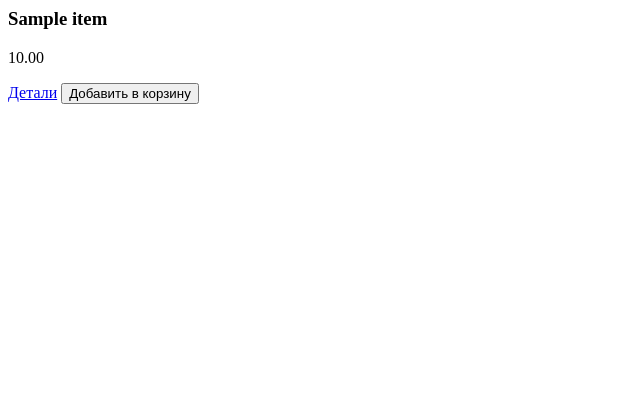
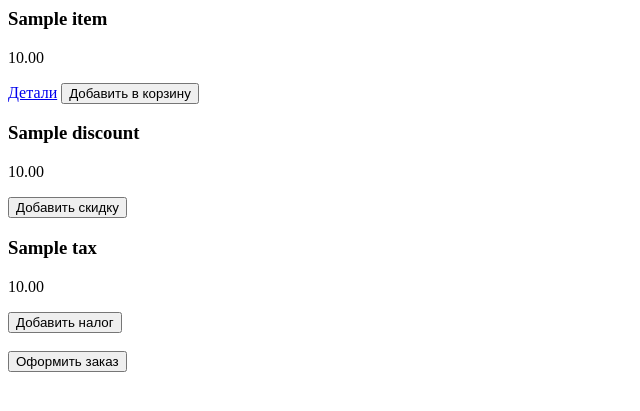
Before and after one commit to Artem123456789/simple_solutions, a Django app: page / in a window 1280 px wide. Shown: the top 411 px of the page, without its empty margins (0-640 px from the left). Run offline with Django 5.2, Linux system fonts and the light colour scheme; tables that the repository leaves empty hold one stand-in row (values such as "Sample post").

Commit message:
feat(cart): functions for intent added

```diff
--- /dev/null
+++ b/shop/handlers/discount_handler.py
@@ -0,0 +1,8 @@
+from typing import Iterable
+
+from shop.models import Discount
+
+
+class DiscountHandler:
+    def get_all_items(self) -> Iterable[Discount]:
+        return Discount.objects.all()
--- /dev/null
+++ b/shop/handlers/taxes_handler.py
@@ -0,0 +1,8 @@
+from typing import Iterable
+
+from shop.models import Tax
+
+
+class TaxesHandler:
+    def get_all_items(self) -> Iterable[Tax]:
+        return Tax.objects.all()
--- a/shop/models.py
+++ b/shop/models.py
@@ -18,7 +18,7 @@ class Item(models.Model):
 
 class Discount(models.Model):
     name = models.CharField(max_length=100)
-    stripe_id = models.CharField()
+    amount = models.DecimalField(max_digits=20, decimal_places=2, blank=True, null=True)
 
     class Meta:
         verbose_name = _('Скидка')
@@ -30,7 +30,7 @@ class Discount(models.Model):
 
 class Tax(models.Model):
     name = models.CharField(max_length=100)
-    stripe_id = models.CharField()
+    amount = models.DecimalField(max_digits=20, decimal_places=2, blank=True, null=True)
 
     class Meta:
         verbose_name = _('Налог')
--- a/shop/static/shop_items.js
+++ b/shop/static/shop_items.js
@@ -18,3 +18,21 @@ addToCart = function (amount) {
     cartSum += amount
     localStorage.setItem('cartSum', JSON.stringify(cartSum))
 }
+
+addDiscount = function (amount) {
+    let cartSum = JSON.parse(localStorage.getItem('cartSum') || '0')
+    if(cartSum - amount >= 0) {
+        cartSum -= amount
+    }
+    localStorage.setItem('cartSum', JSON.stringify(cartSum))
+}
+
+addTax = function (amount) {
+    let cartSum = JSON.parse(localStorage.getItem('cartSum') || '0')
+    cartSum += amount
+    localStorage.setItem('cartSum', JSON.stringify(cartSum))
+}
+
+checkoutCart = function () {
+
+}
--- a/shop/views.py
+++ b/shop/views.py
@@ -2,7 +2,9 @@ from django.http import JsonResponse
 from django.shortcuts import render
 from django.views import View
 
+from shop.handlers.discount_handler import DiscountHandler
 from shop.handlers.shop_handler import ItemHandler
+from shop.handlers.taxes_handler import TaxesHandler
 
 
 class BuyItemView(View):
@@ -22,5 +24,11 @@ class ViewItemView(View):
 class ListItemsView(View):
     def get(self, request, *args, **kwargs):
         items = ItemHandler().get_all_items()
+        discounts = DiscountHandler().get_all_items()
+        taxes = TaxesHandler().get_all_items()
 
-        return render(request, 'shop/list_items.html', {'items': items})
+        return render(
+            request,
+            'shop/list_items.html',
+            {'items': items, 'discounts': discounts, 'taxes': taxes}
+        )
--- a/templates/shop/list_items.html
+++ b/templates/shop/list_items.html
@@ -9,6 +9,27 @@
     </div>
 {% endfor %}
 
+
+{% for discount in discounts %}
+    <div class="discount">
+        <h3>{{ discount.name }}</h3>
+        <p>{{ discount.amount }}</p>
+        <button onclick="addDiscount({{ discount.amount }})">Добавить скидку</button>
+    </div>
+{% endfor %}
+
+{% for tax in taxes %}
+    <div class="discount">
+        <h3>{{ tax.name }}</h3>
+        <p>{{ tax.amount }}</p>
+        <button onclick="addTax({{ tax.amount }})">Добавить налог</button>
+    </div>
+{% endfor %}
+
+<br>
+
+<button onclick="checkoutCart()">Оформить заказ</button>
+
 {% block script %}
 <script src="https://ajax.googleapis.com/ajax/libs/jquery/3.7.1/jquery.min.js"></script>
 <script src="{% static 'shop_items.js' %}"></script>
```
Also changed, not shown: shop/migrations/0003_remove_discount_stripe_id_remove_tax_stripe_id_and_more.py (added).
